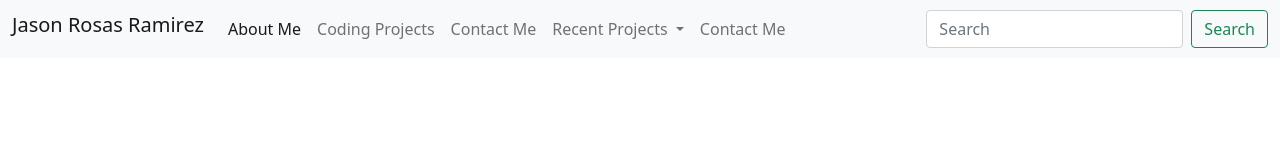
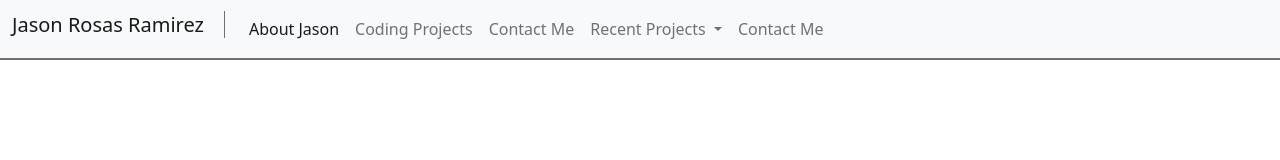
Before and after one commit to Jasonrosasramirez/Portfolio-JasonRosasRamirez, a plain HTML site: page index.html in a window 1280 px wide. Drawn offline with nearby package versions, Linux system fonts and the light colour scheme.

Commit message:
header section practically completed. Nav bar is done

```diff
--- a/Develop/style.css
+++ b/Develop/style.css
@@ -0,0 +1,13 @@
+:root {
+    --softNavColor: rgb(116, 110, 110);
+}
+
+
+.navbar {
+    border-bottom: 2px var(--softNavColor) solid;
+}
+
+#jasonNameTag {
+    padding-right: 20px;
+    border-right: 1px var(--softNavColor) solid;
+}
--- a/index.html
+++ b/index.html
@@ -23,18 +23,17 @@
             <!-- Nav Bar -->
             <div class="container-fluid">
 
-              <h2 class="navbar-brand" href="#"> Jason Rosas Ramirez </h2> <!-- displays my name on the top left corner -->
+              <h2 class="navbar-brand" href="#"> <span id = "jasonNameTag"> Jason Rosas Ramirez </span> </h2> <!-- displays my name on the top left corner -->
               <button class="navbar-toggler" type="button" data-bs-toggle="collapse" data-bs-target="#navbarSupportedContent" aria-controls="navbarSupportedContent" aria-expanded="false" aria-label="Toggle navigation">
                 <span class="navbar-toggler-icon"></span>
               </button>
 
               <div class="collapse navbar-collapse" id="navbarSupportedContent">
 
-                <ul class="navbar-nav me-auto mb-2 mb-lg-0">
-                  <li class="nav-item"> <a class="nav-link active" aria-current="page" href="#">About Me</a> </li>
-
+                <!-- All of the links at the page -->
+                <ul class="navbar-nav me-auto mb-2 mb-lg-0"> <!-- grouped together as an unorganized list -->
+                  <li class="nav-item"> <a class="nav-link active" aria-current="page" href="#">About Jason</a> </li>
                   <li class="nav-item"> <a class="nav-link" href="#">Coding Projects</a> </li>
-
                   <li class="nav-item"> <a class="nav-link" href="#">Contact Me</a> </li>
 
                   <li class="nav-item dropdown">
@@ -50,11 +49,6 @@
                   <li class="nav-item"> <a class="nav-link" href="#">Contact Me</a> </li>
 
                 </ul>
-
-                <form class="d-flex"> <!-- Search Bar -->
-                  <input class="form-control me-2" type="search" placeholder="Search" aria-label="Search">
-                  <button class="btn btn-outline-success" type="submit">Search</button>
-                </form>
 
               </div>
 
```
